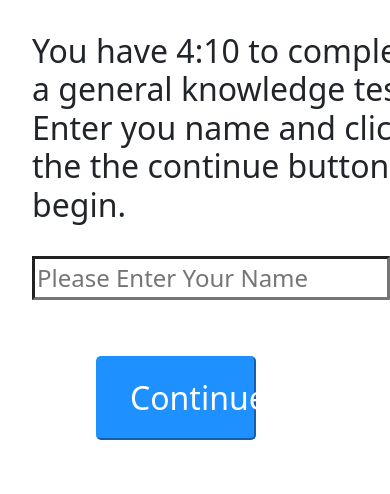
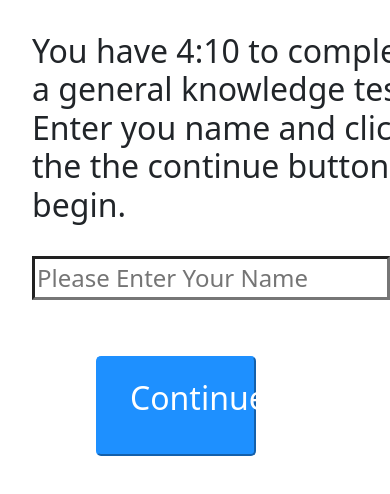
Before and after one commit to Prim3timer/test, a React (Create React App) app: page / in a window 390 px wide. Shown: the top 494 px of the page. Built offline with nearby package versions, Linux system fonts and the light colour scheme.

Commit message:
working on the portrait

```diff
--- a/src/index.css
+++ b/src/index.css
@@ -261,7 +261,7 @@ h3 {
 }
 #continuity {
   margin: 2rem 0 0 6rem;
-  padding: 1rem 2rem
+  padding: 1rem 1rem 2rem 2rem
 }
 
 
```
